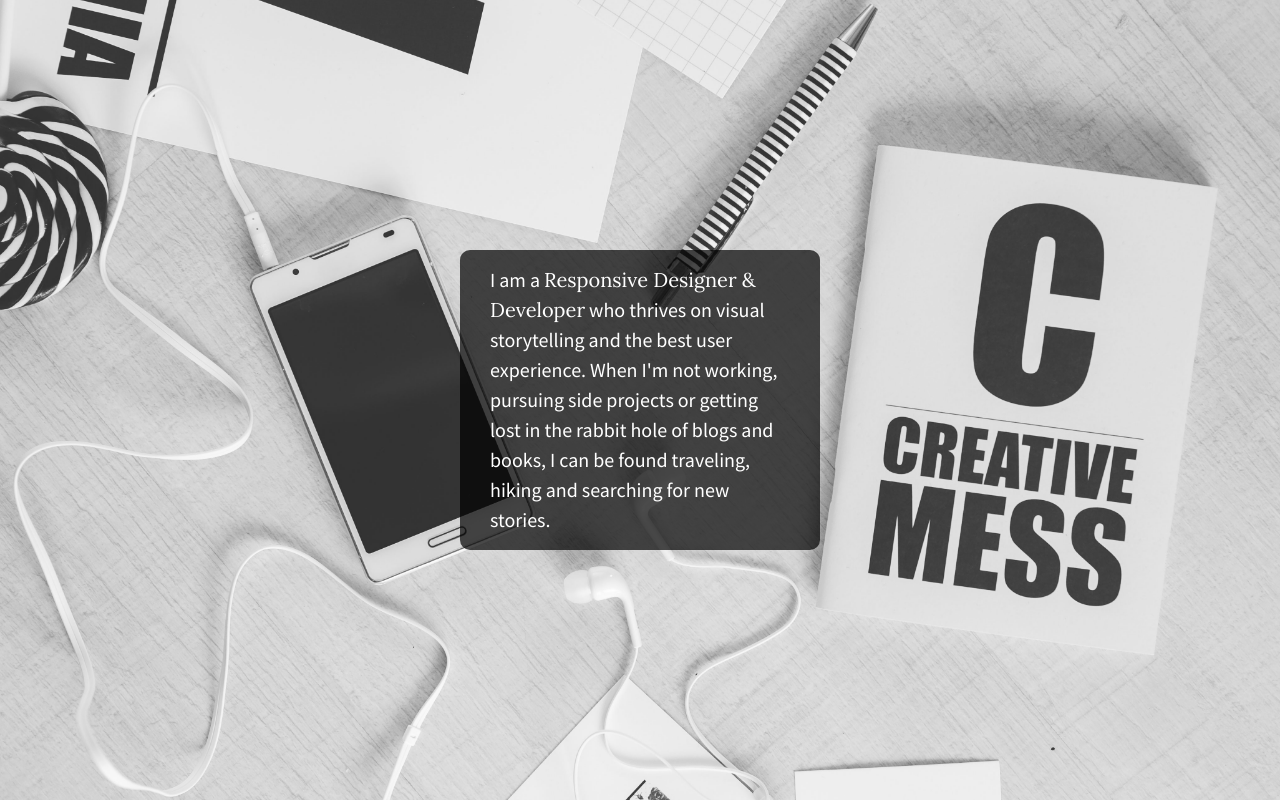
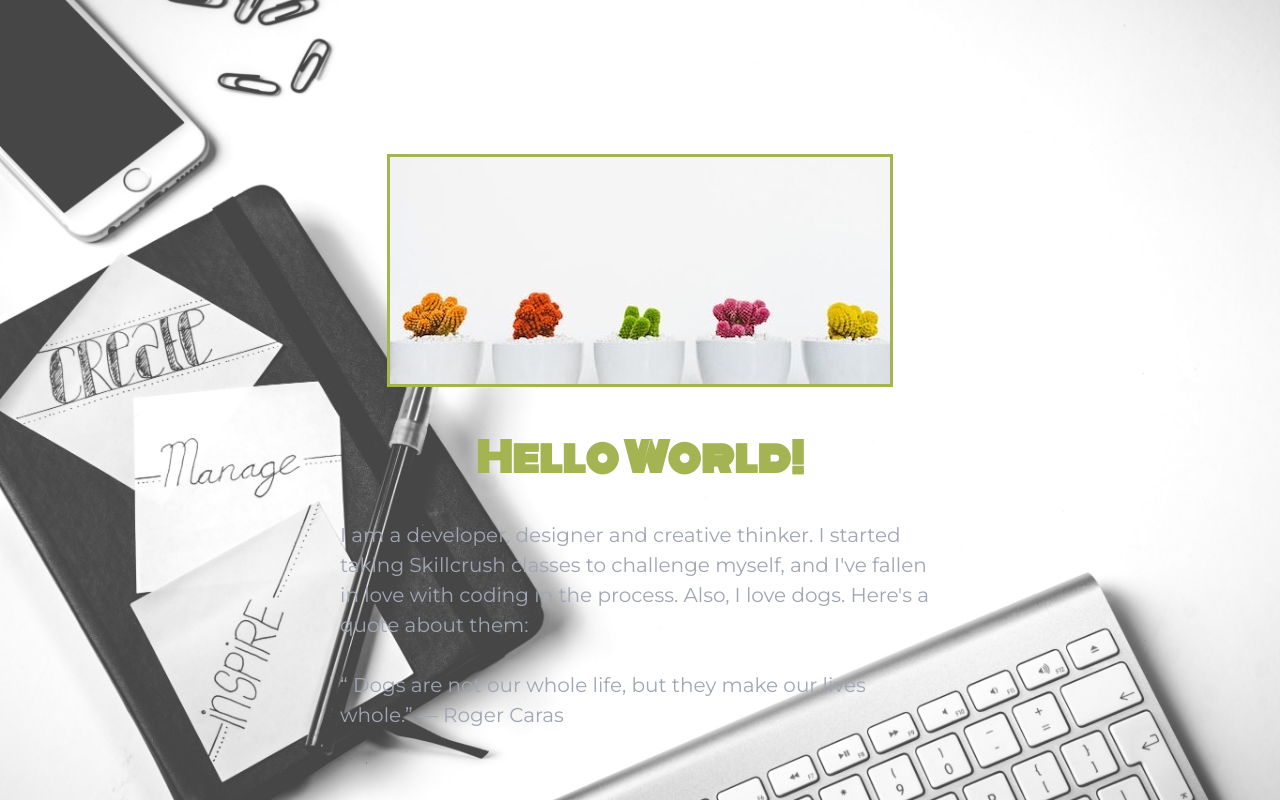
Before and after one commit to rosanye/center-flexbox-challenge, a plain HTML site: page index.html in a window 1280 px wide. Drawn offline with nearby package versions, Linux system fonts and the light colour scheme.

Commit message:
added header div with image, changed content div text and changed background image

```diff
--- a/css/main.css
+++ b/css/main.css
@@ -97,7 +97,7 @@ textarea {
 
 /*Large Background Image*/
 html {
-    background: url(../img/bkgd2.jpg) no-repeat center center fixed;
+    background: url(../img/background.jpg) no-repeat center center fixed;
     background-size: cover;
     height: 100%;
    /* set height to 100% - these are important for allowing content to vertically align */
@@ -111,6 +111,7 @@ body {
 .wrapper {
     /* set the display to flex and use the justify-content & align-items properties to center all child elements on the page */
     display: flex;
+    flex-direction: column;
     justify-content: center;
     align-items: center;
     margin: 0;
@@ -118,27 +119,35 @@ body {
     width: 100%;
 }
 
+#header {
+    display: flex;
+    justify-content: center;
+    align-items: center;
+    border: 3px solid #A5B452;
+}
+
 #content {
     /* set the display to flex and use the justify-content & align-items properties to center the text within the div*/
     display: flex;
     justify-content: center;
     align-items: center;
-    background: #222;
-    background:rgba(0,0,0,0.7);
-    color: #fff;
-    font-family: 'Source Sans Pro', sans-serif;
+    flex-wrap: wrap;
+    color: #A1A6B4;
+    font-family: 'Montserrat', sans-serif;
     font-weight: 300;
     font-size: 1.25em;
     line-height: 1.5em;
     border-radius: 10px;
-    padding: 0px 30px;
-    width: 300px;
-    height: 300px;
+    padding: 30px;
+    width: 600px;
+    height: 200px;
 }
 
-#content p span {
-    font-family: 'Lora', sans-serif;
+#content h1 {
+    color: #A5B452;
+    font-family: 'Monoton', cursive;
 }
+
 
 
 
--- a/index.html
+++ b/index.html
@@ -14,6 +14,8 @@
         <link rel="stylesheet" href="css/main.css">
         <script src="js/vendor/modernizr-2.8.3.min.js"></script>
         <link href="https://fonts.googleapis.com/css?family=Lora|Source+Sans+Pro:400,700" rel="stylesheet">
+        <link href="https://fonts.googleapis.com/css?family=Monoton|Montserrat" rel="stylesheet">
+
     </head>
     <body>
         <!--[if lt IE 8]>
@@ -23,8 +25,13 @@
         <!-- Add your site or application content here -->
 
         <section class="wrapper">
+            <div id="header">
+                <img src="/img/header-img.jpeg" alt="flowers" />
+            </div>
             <div id="content">
-                <p>I am a <span>Responsive Designer & Developer</span> who thrives on visual storytelling and the best user experience. When I'm not working, pursuing side projects or getting lost in the rabbit hole of blogs and books, I can be found traveling, hiking and searching for new stories.</p>
+                <h1>Hello World!</h1>
+                <p>I am a developer, designer and creative thinker. I started taking Skillcrush classes to challenge myself, and I've fallen in love with coding in the process. Also, I love dogs. Here's a quote about them: <br><br>
+                &ldquo; Dogs are not our whole life, but they make our lives whole.&rdquo; &mdash; Roger Caras</p>
             </div>
         </section>
 
```
Also changed, not shown: img/background.jpg (added), img/header-img.jpeg (added), 2 other files.
